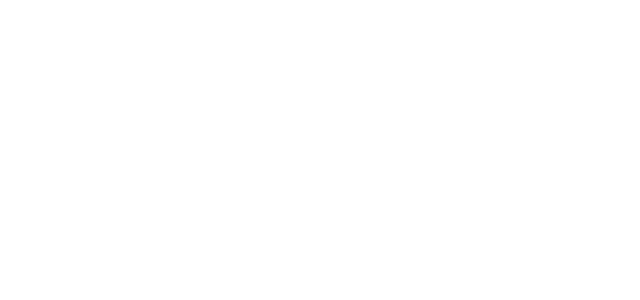
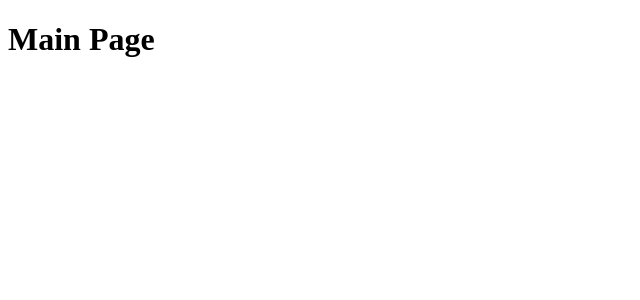
Before and after one commit to hayaseshun/gitpra, a Nuxt app in the folder nuxt3-app/: page /liv in a window 1280 px wide. Before the commit this address had no page. Shown: the top 300 px of the page, without its empty margins (0-640 px from the left). Built offline with nearby package versions, Linux system fonts and the light colour scheme.

Commit message:
[issue] ページ追加

```diff
--- /dev/null
+++ b/nuxt3-app/pages/liv.vue
@@ -0,0 +1,3 @@
+<template>
+  <h1>Main Page</h1>
+</template>
```
